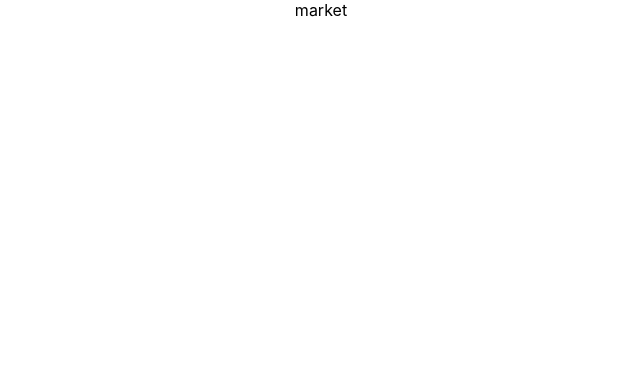
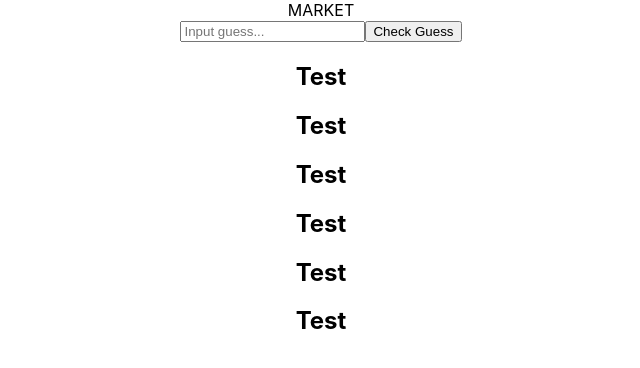
Before and after one commit to milanz14/react-typescript-wordle, a React (Create React App) app: page / in a window 1280 px wide. Shown: the top 368 px of the page, without its empty margins (319-959 px from the left). Built offline with nearby package versions, Linux system fonts and the light colour scheme.

Commit message:
render a line for each guess

```diff
--- a/src/App.css
+++ b/src/App.css
@@ -1,38 +1,3 @@
 .App {
   text-align: center;
 }
-
-.App-logo {
-  height: 40vmin;
-  pointer-events: none;
-}
-
-@media (prefers-reduced-motion: no-preference) {
-  .App-logo {
-    animation: App-logo-spin infinite 20s linear;
-  }
-}
-
-.App-header {
-  background-color: #282c34;
-  min-height: 100vh;
-  display: flex;
-  flex-direction: column;
-  align-items: center;
-  justify-content: center;
-  font-size: calc(10px + 2vmin);
-  color: white;
-}
-
-.App-link {
-  color: #61dafb;
-}
-
-@keyframes App-logo-spin {
-  from {
-    transform: rotate(0deg);
-  }
-  to {
-    transform: rotate(360deg);
-  }
-}
--- a/src/App.tsx
+++ b/src/App.tsx
@@ -1,22 +1,33 @@
-import React, { useEffect, useState } from 'react';
+import React, { useEffect, useState } from "react";
+import "./App.css";
+import { words } from "./data/words";
 
-import './App.css';
-
-import {words} from "./data/words"
+import GuessLine from "./components/GuessLine";
 
 function App() {
+  const [gameWord, setGameWord] = useState("");
+  const [guessedWord, setGuessedWord] = useState("");
+  const [guesses, setGuesses] = useState(Array(6).fill(null));
 
-  const [ gameWord, setGameWord ] = useState('')
-
+  // save a random word on app mount
   useEffect(() => {
-    const randIdx = Math.floor(Math.random() * words.length)
-    const randWord = words[randIdx]
-    setGameWord(randWord)
-  },[])
+    const randIdx = Math.floor(Math.random() * words.length);
+    const randWord = words[randIdx].toUpperCase();
+    setGameWord(randWord);
+  }, []);
 
   return (
     <div className="App">
-     {gameWord}
+      {gameWord}
+      <div className="guessesInput">
+        <input type="text" placeholder="Input guess... " />
+        <button>Check Guess</button>
+      </div>
+      <div className="gameboard">
+        {guesses.map((guess) => {
+          return <GuessLine guess={guess} />;
+        })}
+      </div>
     </div>
   );
 }
--- /dev/null
+++ b/src/components/GuessLine.tsx
@@ -0,0 +1,14 @@
+import React from "react";
+
+const WORD_LENGTH = 6;
+
+interface GuessLineProps {
+  guess: string;
+}
+
+const GuessLine = ({ guess }: GuessLineProps) => {
+  const squares = [];
+  return <h2>Test</h2>;
+};
+
+export default GuessLine;
```
